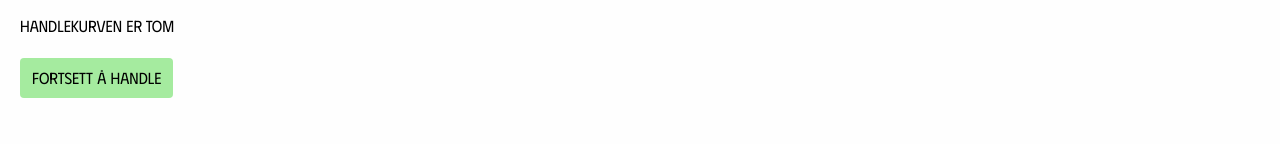
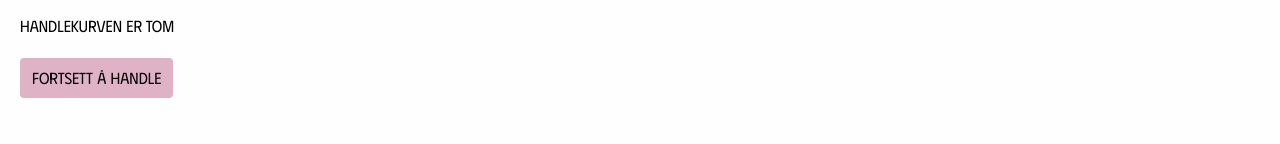
Before and after one commit to LillKonst/spor17, a React (Vite) app: page /handlekurv in a window 1280 px wide. Shown: the part 156-300 px from the top of the page. Built offline with nearby package versions, Linux system fonts and the light colour scheme; no server answers; a web font is replaced by a local one.

Commit message:
fixed new colors on buttons

```diff
--- a/src/components/AddToCartModal/AddToCartModal.tsx
+++ b/src/components/AddToCartModal/AddToCartModal.tsx
@@ -34,7 +34,7 @@ export default function AddedToCartModal({ show, productName, onClose }: AddedTo
             <div className="flex flex-col sm:flex-row gap-3 justify-center mt-5">
               <button
                 onClick={() => navigate("/handlekurv")}
-                className="bg-customRed hover:bg-customRedHover text-white py-2 px-4 rounded-lg transition"
+                className="bg-ctaPink text-white py-2 px-4 rounded-lg transition"
               >
                 Gå til handlekurv
               </button>
--- a/src/components/Buttons/ClearCartButton.tsx
+++ b/src/components/Buttons/ClearCartButton.tsx
@@ -46,7 +46,7 @@ export default function ClearCartButton({ onConfirm }: ClearCartButtonProps) {
           <div className="flex justify-end gap-3">
             <button
               onClick={handleConfirm}
-              className="px-3 py-1 rounded bg-customRed text-white hover:bg-customRedHover transition"
+              className="px-3 py-1 rounded bg-ctaPink text-white"
             >
               Ja, tøm
             </button>
--- a/src/routes/ShoppingCart/ShoppingCart.tsx
+++ b/src/routes/ShoppingCart/ShoppingCart.tsx
@@ -40,7 +40,7 @@ export default function ShoppingCart() {
         <h2>Handlekurven er tom</h2>
         <Link
           to="/produkter"
-          className="bg-customGreen py-2 px-3 rounded w-fit"
+          className="bg-customPink py-2 px-3 rounded w-fit"
         >
           Fortsett å handle
         </Link>
@@ -79,123 +79,3 @@ export default function ShoppingCart() {
     </div>
   );
 }
-
-// import { useState } from "react";
-// import { useCart } from "../../hooks/useCart";
-// import CartItemList from "../../components/CartItemList/CartItemList";
-// import CallToActionButton from "../../components/Buttons/CallToActionButton";
-// import ClearCartButton from "../../components/Buttons/ClearCartButton";
-// import { Link } from "react-router-dom";
-
-// export default function ShoppingCart() {
-//   const { cart, changeQuantity, removeAllItems } = useCart();
-//   const [loadingLine, setLoadingLine] = useState<string | null>(null);
-
-//   // Oppdater antall
-//   const updateQuantity = (lineId: string, quantity: number) => {
-//     setLoadingLine(lineId);
-//     changeQuantity(lineId, quantity);
-//     setLoadingLine(null);
-//   };
-
-//   // Tøm handlekurv
-//   const handleClearCart = () => {
-//     removeAllItems();
-//   };
-
-//   if (!cart || cart.lines.length === 0) {
-//     return (
-//       <div className="h-screen flex flex-col gap-5 mx-5">
-//         <h2>Handlekurven er tom</h2>
-//         <Link to="/produkter" className="bg-customGreen py-2 px-3 rounded w-fit">
-//           Fortsett å handle
-//         </Link>
-//       </div>
-//     );
-//   }
-
-//   const totalAmount = (Number(cart.cost.amount) || 0);
-
-//   return (
-//     <div className="bg-white mx-auto p-3 xxs:p-5 md:p-10 rounded-lg">
-//       <div className="flex justify-between items-center">
-//         <h2 className="text-2xl mb-5">Handlekurv</h2>
-//         <ClearCartButton onConfirm={handleClearCart} />
-//       </div>
-
-//       <CartItemList
-//         lines={cart.lines}
-//         onUpdateQuantity={updateQuantity}
-//         loadingLineId={loadingLine}
-//       />
-
-//       <div className="flex flex-col sm:flex-row justify-between gap-4 mt-6">
-//         <p className="text-sm xxs:text-md sm:text-xl">
-//           Total: {totalAmount} {cart.cost.currencyCode}
-//         </p>
-//         <CallToActionButton type="checkout" text="Gå til kassen" />
-//       </div>
-//     </div>
-//   );
-// }
-
-
-// import { useState } from "react";
-// import { useCart } from "../../hooks/useCart";
-// import CartItemList from "../../components/CartItemList/CartItemList";
-// import CheckoutButton from "../../components/Buttons/CheckoutButton";
-// import ClearCartButton from "../../components/Buttons/ClearCartButton";
-// import { Link } from "react-router-dom";
-
-// export default function ShoppingCart() {
-//   const { cart, changeQuantity, removeAllItems } = useCart();
-//   const [loadingLine, setLoadingLine] = useState<string | null>(null);
-
-//   const updateQuantity = (lineId: string, quantity: number) => {
-//     setLoadingLine(lineId);
-//     changeQuantity(lineId, quantity);
-//     setLoadingLine(null);
-//   };
-
-//   const handleClearCart = () => {
-//     removeAllItems();
-//   };
-
-//   if (!cart || cart.lines.length === 0) {
-//     return (
-//       <div className="h-screen flex flex-col gap-5 mx-5">
-//         <h2>Handlekurven er tom</h2>
-//         <Link to="/produkter" className="bg-customGreen py-2 px-3 rounded w-fit">
-//           Fortsett å handle
-//         </Link>
-//       </div>
-//     );
-//   }
-
-//   const totalAmount = cart.lines.reduce(
-//     (sum, line) => sum + Number(line.price.amount) * line.quantity,
-//     0
-//   );
-
-//   return (
-//     <div className="bg-white mx-auto p-3 xxs:p-5 md:p-10 rounded-lg">
-//       <div className="flex justify-between items-center">
-//         <h2 className="text-2xl mb-5">Handlekurv</h2>
-//         <ClearCartButton onConfirm={handleClearCart} />
-//       </div>
-
-//       <CartItemList
-//         lines={cart.lines}
-//         onUpdateQuantity={updateQuantity}
-//         loadingLineId={loadingLine}
-//       />
-
-//       <div className="flex flex-col sm:flex-row justify-between gap-4 mt-6">
-//         <p className="text-sm xxs:text-md sm:text-xl">
-//           Total: {totalAmount} {cart.cost.currencyCode}
-//         </p>
-//         <CheckoutButton />
-//       </div>
-//     </div>
-//   );
-// }
```
